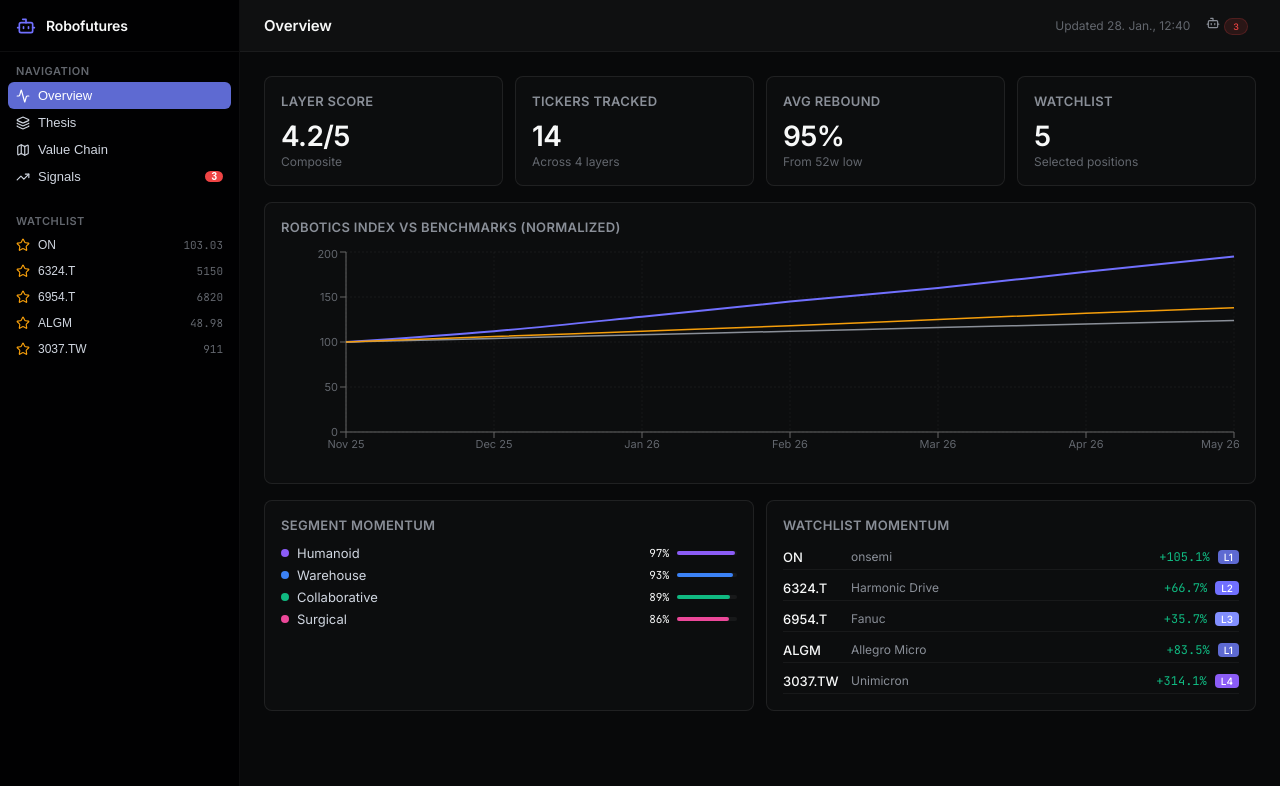
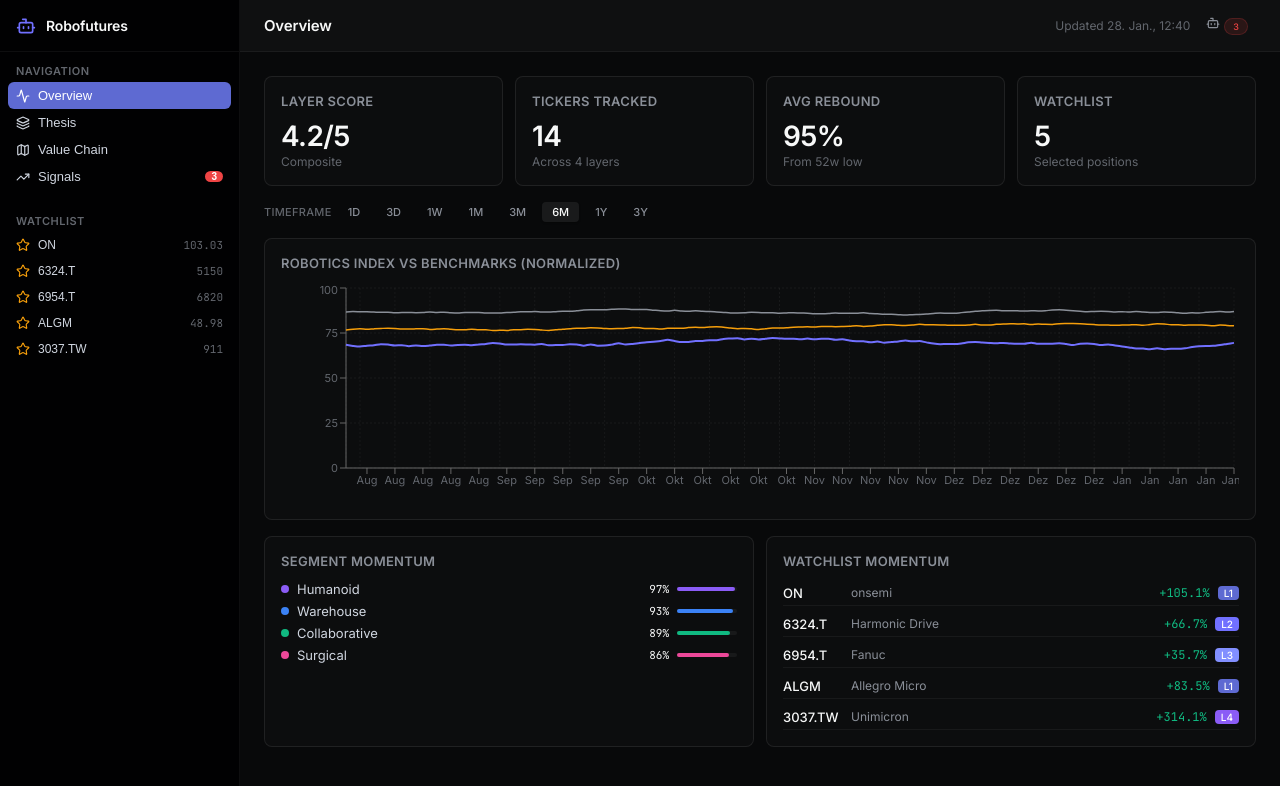
Before and after one commit to weltogeisto/Robofutures, a React (Vite) app: page / in a window 1280 px wide. Shown: the top 786 px of the page. Built offline with nearby package versions, Linux system fonts and the light colour scheme.

Commit message:
feat: add time-scale selector (1D-3Y) for index chart
- Generate 3Y synthetic daily data at module level
- 8 time-scale buttons: 1D, 3D, 1W, 1M, 3M, 6M, 1Y, 3Y
- Dynamic X-axis label formatting per scale
- Tooltip shows full date

```diff
--- a/src/App.jsx
+++ b/src/App.jsx
@@ -44,6 +44,66 @@ const MARKET = [
   { m: 'May 26', r: 195, sp: 124, nd: 138 },
 ];
 
+const TIME_SCALES = [
+  { id: '1d', label: '1D' },
+  { id: '3d', label: '3D' },
+  { id: '1w', label: '1W' },
+  { id: '1m', label: '1M' },
+  { id: '3m', label: '3M' },
+  { id: '6m', label: '6M' },
+  { id: '1y', label: '1Y' },
+  { id: '3y', label: '3Y' },
+];
+
+// Generate ~3 years of synthetic daily data for time-scale chart
+const ALL_DAILY = (() => {
+  const data = [];
+  const now = new Date();
+  const DAYS = 756;
+  let r = 48, sp = 82, nd = 72;
+
+  for (let i = DAYS; i >= 0; i--) {
+    const d = new Date(now);
+    d.setDate(d.getDate() - i);
+    // skip weekends
+    if (d.getDay() === 0 || d.getDay() === 6) continue;
+
+    const rr = (Math.random() - 0.478) * 2.2;
+    const sr = (Math.random() - 0.49) * 0.9;
+    const nr = (Math.random() - 0.485) * 1.1;
+
+    r = r * (1 + rr / 100);
+    sp = sp * (1 + sr / 100);
+    nd = nd * (1 + nr / 100);
+
+    data.push({
+      d: d.toISOString().substring(0, 10),
+      r: Math.round(r * 100) / 100,
+      sp: Math.round(sp * 100) / 100,
+      nd: Math.round(nd * 100) / 100,
+    });
+  }
+  return data;
+})();
+
+const filterTimeScale = (data, scale) => {
+  const now = new Date();
+  const map = { '1d': 1, '3d': 3, '1w': 7, '1m': 30, '3m': 90, '6m': 180, '1y': 365, '3y': 1095 };
+  const days = map[scale] || 180;
+  const cutoff = new Date(now);
+  cutoff.setDate(cutoff.getDate() - days);
+  return data.filter(d => new Date(d.d) >= cutoff);
+};
+
+const formatXAxis = (dateStr, scale) => {
+  const d = new Date(dateStr + 'T12:00:00');
+  if (scale === '1d' || scale === '3d') return d.toLocaleDateString('de-DE', { weekday: 'short', day: 'numeric' });
+  if (scale === '1w') return d.toLocaleDateString('de-DE', { weekday: 'short' });
+  if (scale === '1m') return d.toLocaleDateString('de-DE', { day: 'numeric', month: 'short' });
+  if (scale === '3m' || scale === '6m') return d.toLocaleDateString('de-DE', { month: 'short' });
+  return d.toLocaleDateString('de-DE', { month: 'short', year: '2-digit' });
+};
+
 const ALERTS = [
   { id: 1, ty: 'momentum', p: 'high', t: 'ON Semi +105% in 6M', tm: 'Today', read: false },
   { id: 2, ty: 'momentum', p: 'high', t: 'Unimicron +314% in 6M', tm: 'Today', read: false },
@@ -71,6 +131,7 @@ export default function App() {
   const [watchlist, setWatchlist] = useState(['ON', '6324.T', '6954.T', 'ALGM', '3037.TW']);
   const [expandedLayer, setExpandedLayer] = useState(null);
   const [showAlerts, setShowAlerts] = useState(false);
+  const [timeScale, setTimeScale] = useState('6m');
   const [sidebarOpen, setSidebarOpen] = useState(false);
 
   const toggleWl = (t) => {
@@ -190,14 +251,32 @@ export default function App() {
               ))}
             </div>
 
+            {/* TIME SCALE SELECTOR */}
+            <div style={{ display: 'flex', alignItems: 'center', gap: 6, marginBottom: 12, overflowX: 'auto', paddingBottom: 4 }}>
+              <span style={{ fontSize: 11, color: 'var(--text-quaternary)', fontWeight: 500, whiteSpace: 'nowrap', letterSpacing: '0.3px' }}>TIMEFRAME</span>
+              {TIME_SCALES.map(ts => (
+                <button
+                  key={ts.id}
+                  className={'tab-btn' + (timeScale === ts.id ? ' active' : '')}
+                  onClick={() => setTimeScale(ts.id)}
+                  style={{ padding: '3px 10px', fontSize: 11, whiteSpace: 'nowrap' }}
+                >
+                  {ts.label}
+                </button>
+              ))}
+            </div>
+
             <div className="card" style={{ marginBottom: 16 }}>
               <div className="card-title">Robotics Index vs Benchmarks (Normalized)</div>
               <ResponsiveContainer width="100%" height={220}>
-                <LineChart data={MARKET}>
+                <LineChart data={filterTimeScale(ALL_DAILY, timeScale)}>
                   <CartesianGrid strokeDasharray="2 2" stroke="rgba(255,255,255,0.05)" />
-                  <XAxis dataKey="m" tick={{ fill: '#62666d', fontSize: 11 }} />
+                  <XAxis dataKey="d" tick={{ fill: '#62666d', fontSize: 11 }} tickFormatter={(v) => formatXAxis(v, timeScale)} />
                   <YAxis tick={{ fill: '#62666d', fontSize: 11 }} />
-                  <Tooltip contentStyle={{ background: '#191a1b', border: '1px solid rgba(255,255,255,0.08)', borderRadius: 6 }} />
+                  <Tooltip
+                    contentStyle={{ background: '#191a1b', border: '1px solid rgba(255,255,255,0.08)', borderRadius: 6 }}
+                    labelFormatter={(v) => new Date(v + 'T12:00:00').toLocaleDateString('de-DE', { day: 'numeric', month: 'short', year: 'numeric' })}
+                  />
                   <Line type="monotone" dataKey="r" stroke="#7170ff" strokeWidth={2} dot={false} name="Robotics Index" />
                   <Line type="monotone" dataKey="sp" stroke="#8a8f98" strokeWidth={1.5} dot={false} name="S&P 500" />
                   <Line type="monotone" dataKey="nd" stroke="#f59e0b" strokeWidth={1.5} dot={false} name="NASDAQ" />
```
